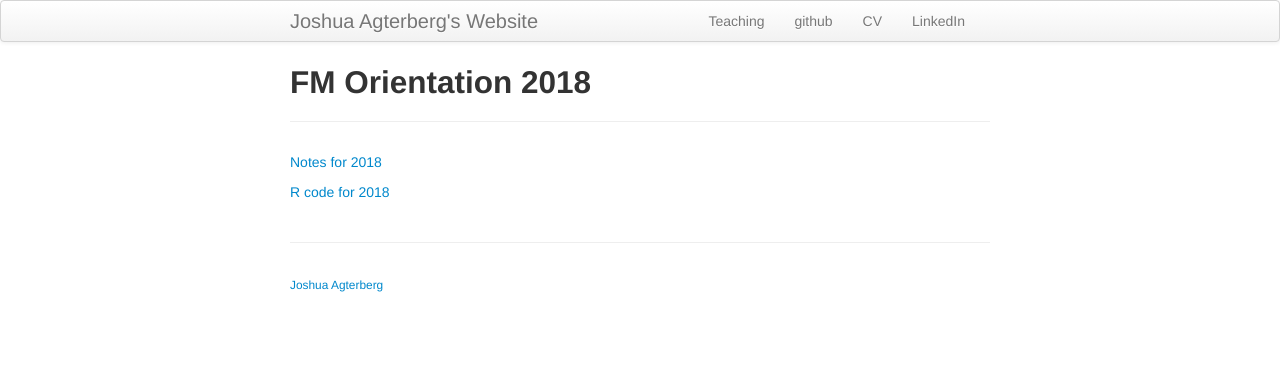
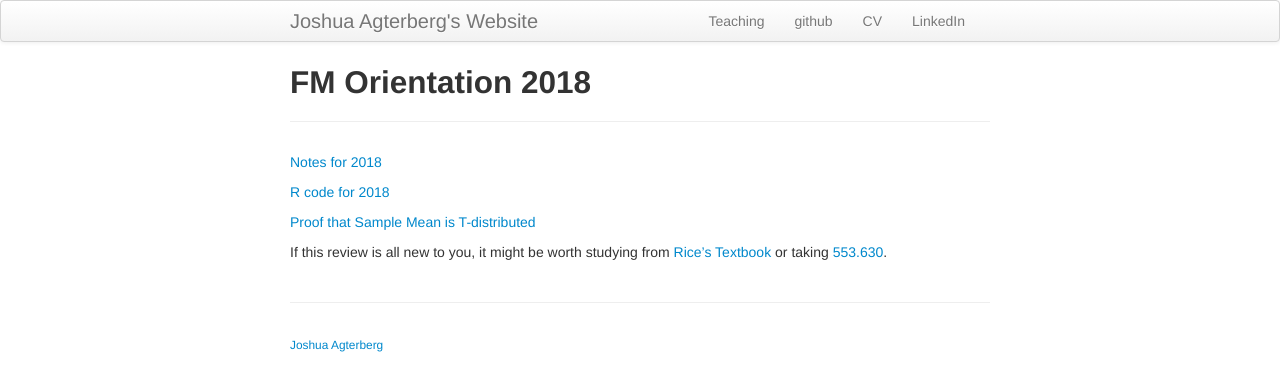
Before and after one commit to jagterberg/jagterberg.github.io, a Jekyll site: the page built from pages/fm2018.md, in a window 1280 px wide. Shown: the top 391 px of the page. Built offline with Jekyll 4.4.1, drawn with Linux system fonts in a browser that asks for light colours.

Commit message:
FM orientation

```diff
--- a/pages/fm2018.md
+++ b/pages/fm2018.md
@@ -5,3 +5,9 @@ title: FM Orientation 2018
 [Notes for 2018](../assets/FM_orientation_notes_2018.Note.pdf)
 
 [R code for 2018](../assets/R_tutorial.R)
+
+[Proof that Sample Mean is T-distributed](../assets/sample mean and t distribution.pdf)
+
+If this review is all new to you, it might be worth studying from
+[Rice's Textbook](https://www.amazon.com/Mathematical-Statistics-Data-Analysis-Rice/dp/8131519546)
+or taking [553.630](http://e-catalog.jhu.edu/departments-program-requirements-and-courses/engineering/applied-mathematics-statistics/#courseinventory).
```
Also changed, not shown: 1 other file.
